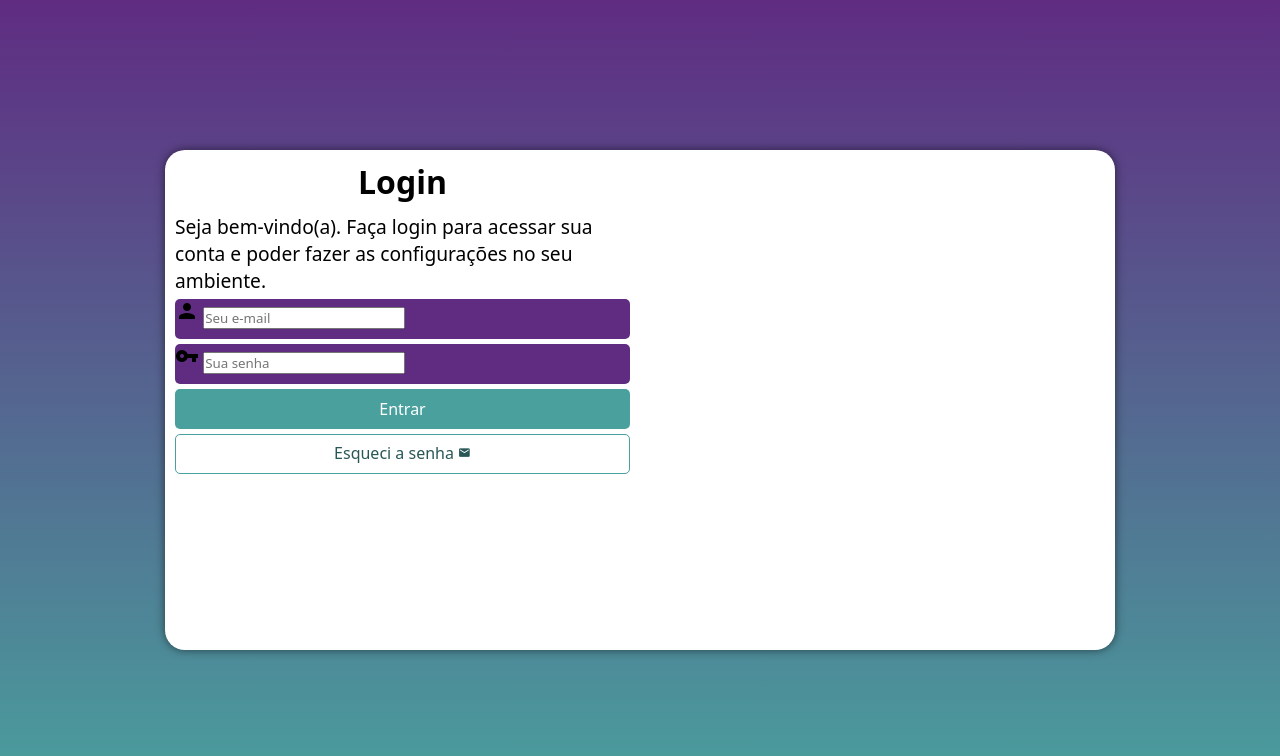
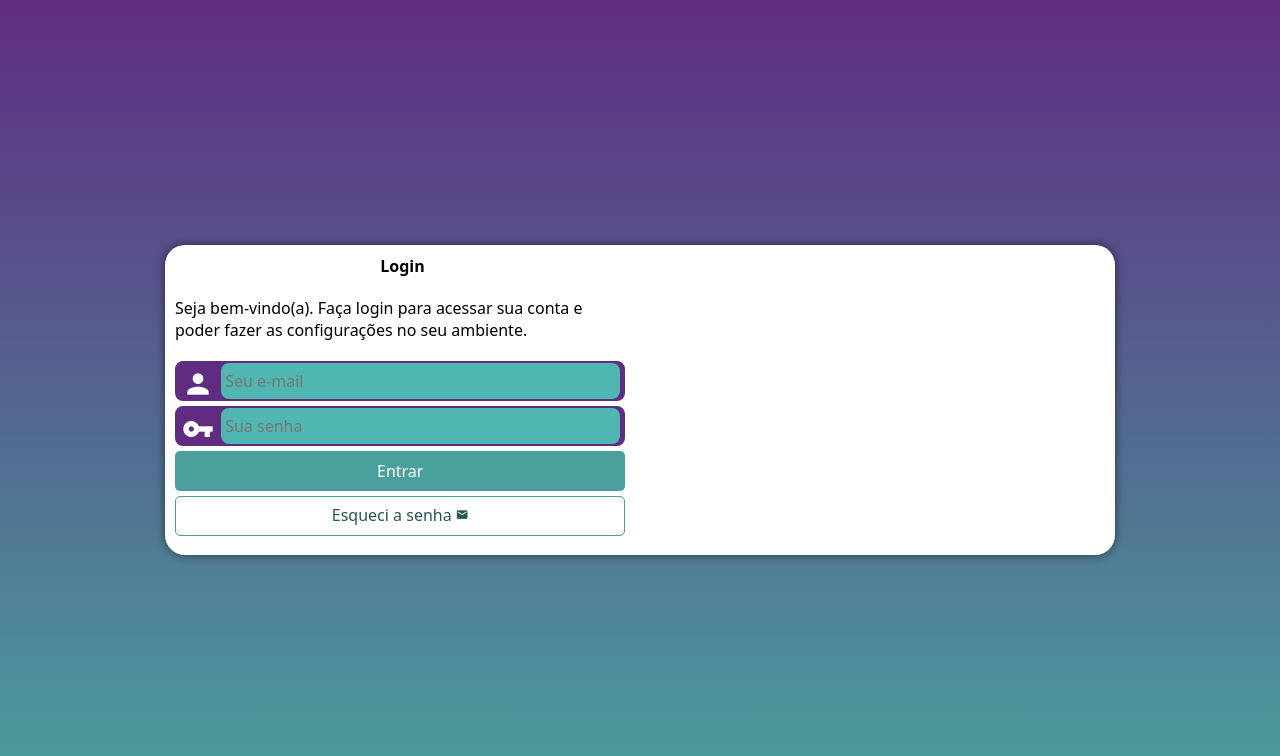
Before and after one commit to GuilhermeGuimaraesDeMedeiros/Projeto-Login, a plain HTML site: page index.html in a window 1280 px wide. Drawn offline with Linux system fonts and the light colour scheme.

Commit message:
Formulário finalizado

```diff
--- a/estilos/media-query.css
+++ b/estilos/media-query.css
@@ -7,7 +7,7 @@ body {
 
     section#login {
         width: 80vw;
-
+        height: 280px;
     }
 
     section#login > div#imagem {
@@ -31,6 +31,7 @@ body {
 
     section#login {
         width: 950px;
+        height: 310px;
     }
 
     section#login > div#imagem {
@@ -46,10 +47,11 @@ body {
     }
 
     div#formulario > h1 {
-        font-size: 2em;
+        font-size: 1em;
     }
 
     div#formulario > p {
-        font-size: 1.2em;
+        font-size: 1em;
+        margin: 20px 0px;
     }
 }
--- a/estilos/style.css
+++ b/estilos/style.css
@@ -30,15 +30,16 @@ section#login {
     position: absolute;
     top: 50%;
     left: 50%;
-    transform: translate(-50%, -50%);
+
     overflow: hidden;
 
     background-color: white;
-    width: 270px;
+    width: 250px;
     height: 500px;
     border-radius: 20px;
     box-shadow: 0px 0px 10px rgba(0, 0, 0, 0.550);
 
+    transform: translate(-50%, -50%);
     transition: width .2s, height .2s;
     transition-timing-function: ease;
 }
@@ -67,10 +68,11 @@ div#formulario > p {
 
 form > div.campo {
     background-color: #5f2c82;
+    border: 2px solid #5f2c82;
     display: block;
-    width: 100%;
+    width: 99%;
     height: 40px;
-    border-radius: 5px;
+    border-radius: 8px;
     margin: 5px 0px;
 }
 
@@ -78,10 +80,35 @@ div.campo > label {
     display: none;
 }
 
+div.campo > span {
+    color: white;
+
+    font-size: 2em;
+    width: 40px;
+    padding: 5px;
+}
+
+div.campo > input {
+    background-color: #50b6b2;
+    font-size: 1em;
+    width: calc(99% - 43px);
+    height: 100%;
+
+    border: 0px;
+    border-radius: 8px;
+    padding: 4px;
+
+    transform: translateY(-13px);
+}
+
+div.campo > input:focus-within {
+    background-color: white;
+}
+
 form > input[type=submit] {
     display: block;
     font-size: 1em;
-    width: 100%;
+    width: 99%;
     height: 40px;
     background-color: #49a09d;
     color: white;
@@ -92,13 +119,14 @@ form > input[type=submit] {
 
 form > input[type=submit]:hover {
     background-color: #285755;
+
 }
 
 form > a.botao {
     display: block;
     text-align: center;
     font-size: 1em;
-    width: 100%;
+    width: 99%;
     height: 40px;
     padding-top: 7px;
     margin-top: 5px;
```
